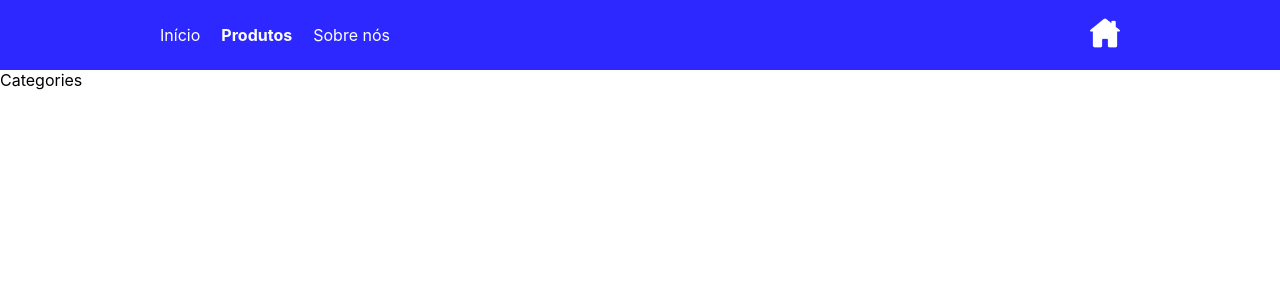
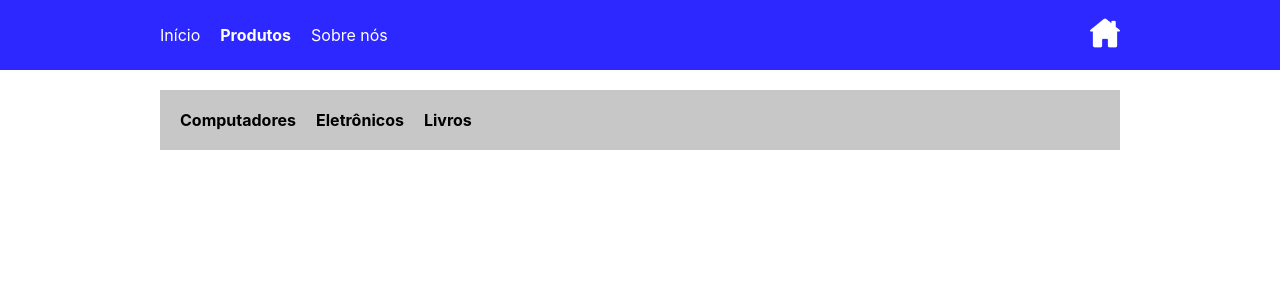
Before and after one commit to murilomartins93/react-routes-challenge, a React (Vite) app: page /products in a window 1280 px wide. Shown: the top 300 px of the page. Built offline with nearby package versions, Linux system fonts and the light colour scheme.

Commit message:
:construction: ProductsNav component, Routes fix

```diff
--- a/src/App.tsx
+++ b/src/App.tsx
@@ -1,8 +1,8 @@
 import { BrowserRouter, Navigate, Route, Routes } from "react-router-dom";
 import Home from "./routes/Home";
-import About from "./routes/Home/About";
+import About from "./routes/About";
 import HomeIndex from "./routes/Home/HomeIndex";
-import Products from "./routes/Home/Products";
+import Products from "./routes/Products";
 import NotFound from "./routes/NotFound";
 
 function App() {
@@ -12,9 +12,9 @@ function App() {
         <Route path="/" element={<Home />}>
           <Route index element={<Navigate to="/home" />} />
           <Route path="home" element={<HomeIndex />} />
-          <Route path="products" element={<Products />} />
-          <Route path="about" element={<About />} />
         </Route>
+        <Route path="products" element={<Products />} />
+        <Route path="about" element={<About />} />
         <Route path="*" element={<NotFound />} />
       </Routes>
     </BrowserRouter>
--- a/src/components/MainHeader/styles.css
+++ b/src/components/MainHeader/styles.css
@@ -12,16 +12,10 @@
 }
 
 .rr-navlinks {
-  width: 230px;
   color: var(--rr-font-primary);
   font-weight: 400;
   font-size: 16px;
   line-height: 19px;
   display: flex;
   align-items: center;
-  justify-content: space-between;
 }
-
-.rr-active-link {
-  font-weight: 700;
-}
--- a/src/components/PageLink/index.tsx
+++ b/src/components/PageLink/index.tsx
@@ -5,7 +5,7 @@ export default function PageLink({ to, ...props }: any) {
     <NavLink
       to={to}
       className={({ isActive }) =>
-        isActive ? "rr-active-link" : " "
+        isActive ? "rr-active-link rr-mr20" : "rr-mr20"
       }
       {...props}
     />
--- /dev/null
+++ b/src/components/ProductsNav/index.tsx
@@ -0,0 +1,12 @@
+import PageLink from "../PageLink";
+import "./styles.css";
+
+export default function ProductsNav() {
+  return (
+    <div className="rr-products-nav rr-container rr-mt20">
+      <PageLink to={"/products"}>Computadores</PageLink>
+      <PageLink to={"/products"}>Eletrônicos</PageLink>
+      <PageLink to={"/products"}>Livros</PageLink>
+    </div>
+  );
+}
--- /dev/null
+++ b/src/components/ProductsNav/styles.css
@@ -0,0 +1,8 @@
+.rr-products-nav {
+    padding: 20px;
+    background-color: var(--rr-bg-secondary);
+    height: 60px;
+    display: flex;
+    justify-content: start;
+    align-items:center;
+}
--- a/src/index.css
+++ b/src/index.css
@@ -42,8 +42,16 @@ main {
   margin-top: 20px;
 }
 
+.rr-mr20 {
+  margin-right: 20px;
+}
+
 .rr-page-title {
   font-size: 24px;
   font-weight: 700;
   color: var(--rr-font-secondary);
 }
+
+.rr-active-link {
+  font-weight: 700;
+}
--- /dev/null
+++ b/src/routes/About/index.tsx
@@ -0,0 +1,12 @@
+import MainHeader from "../../components/MainHeader";
+
+export default function About() {
+  return (
+    <>
+      <MainHeader />
+      <main>
+        <h1 className="rr-container rr-mt20 rr-page-title">Sobre nós</h1>
+      </main>
+    </>
+  );
+}
--- a/src/routes/Home/About/index.tsx
+++ /dev/null
@@ -1,7 +0,0 @@
-export default function About() {
-  return (
-    <main>
-      <h1 className="rr-container rr-mt20 rr-page-title">Sobre nós</h1>
-    </main>
-  );
-}
--- a/src/routes/Home/Products/index.tsx
+++ /dev/null
@@ -1,10 +0,0 @@
-import { Outlet } from "react-router-dom";
-
-export default function Products() {
-  return (
-    <>
-      <div>Categories</div>
-      <Outlet />
-    </>
-  );
-}
--- /dev/null
+++ b/src/routes/Products/index.tsx
@@ -0,0 +1,13 @@
+import { Outlet } from "react-router-dom";
+import MainHeader from "../../components/MainHeader";
+import ProductsNav from "../../components/ProductsNav";
+
+export default function Products() {
+  return (
+    <>
+      <MainHeader />
+      <ProductsNav />
+      <Outlet />
+    </>
+  );
+}
```
